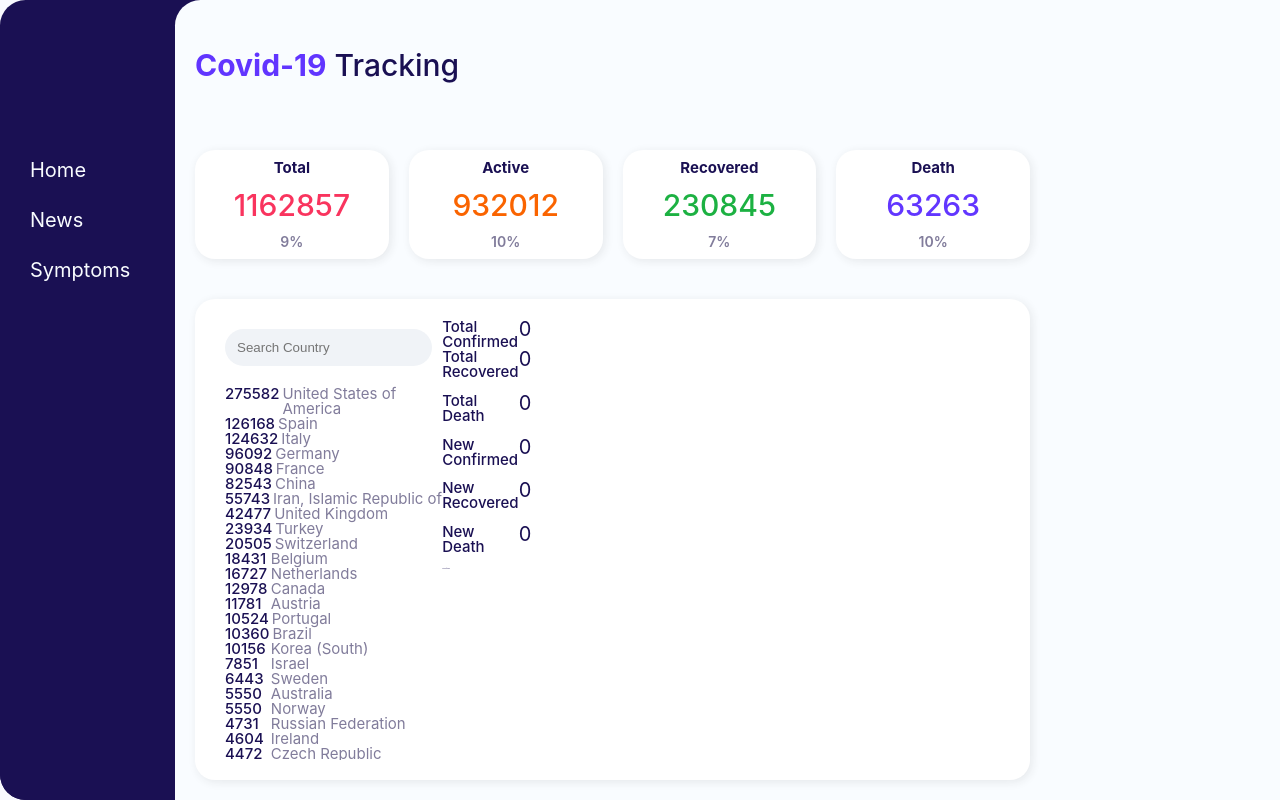
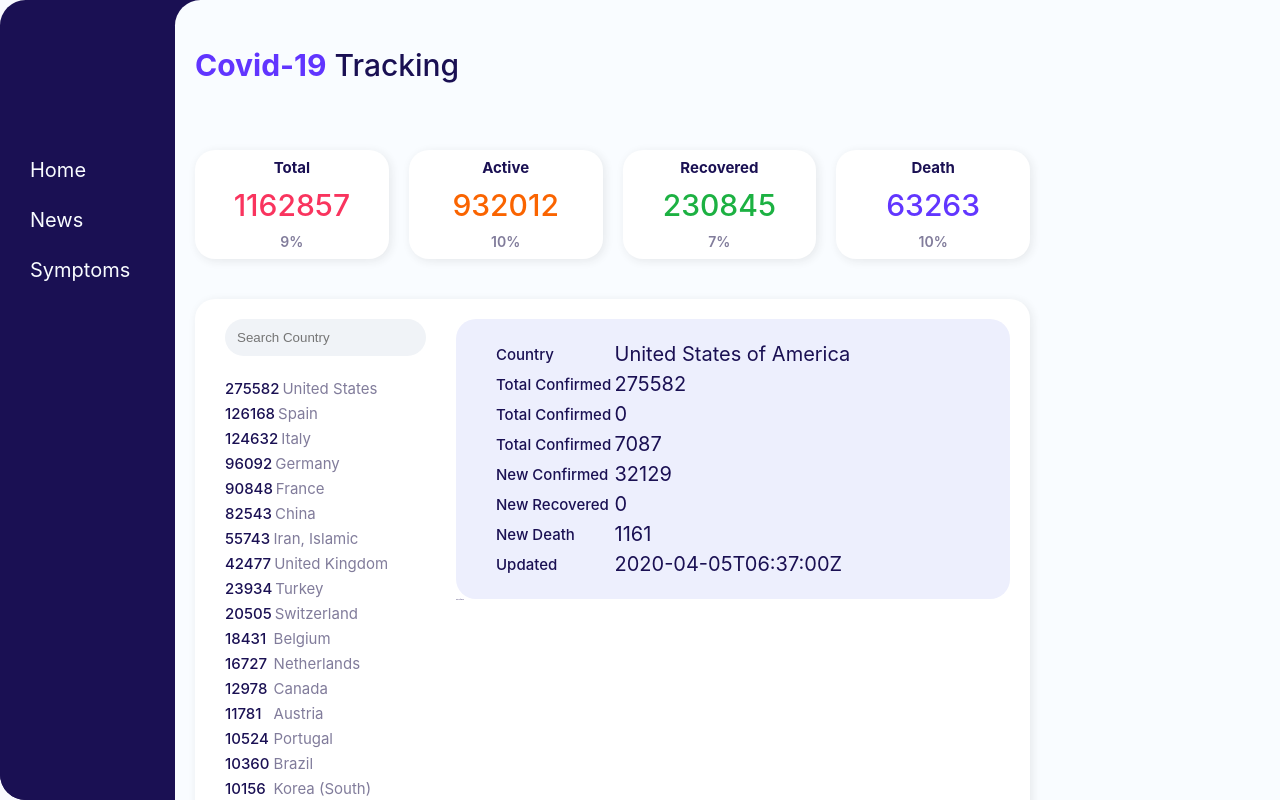
Before and after one commit to locphan2207/track-covid19, a React (Create React App) app: page / in a window 1280 px wide. Shown: the top 800 px of the page. Built offline with nearby package versions, Linux system fonts and the light colour scheme.

Commit message:
Add info section

```diff
--- a/src/components/Details.css
+++ b/src/components/Details.css
@@ -23,7 +23,7 @@
   background-color: #f0f3f7;
   border-radius: 20rem;
   padding: 10rem;
-  margin: 10rem;
+  margin: 0 30rem 10rem 10rem;
 }
 
 .search > input {
@@ -33,9 +33,12 @@
   color: #817c9b;
 }
 
+.search > input:focus {
+  outline-width: 0;
+}
+
 .list-container {
   grid-area: list;
-  /* margin: 0 10rem; */
   height: 100%;
   position: relative;
   overflow: hidden;
@@ -51,6 +54,7 @@
   display: grid;
   grid-template-columns: 1fr 4fr;
   column-gap: 3rem;
+  padding: 5rem 0;
 }
 
 .list-case-num {
@@ -66,18 +70,25 @@
 
 .info {
   grid-area: info;
-  background-color: #ffffff;
-  display: grid;
-  grid-template-columns: min-content min-content;
-  grid-template-rows: min-content;
+  background-color: #edeffd;
+  padding: 20rem 40rem;
+  border-radius: 20rem;
 }
 
-.info > h6 {
+.info-item {
+  display: grid;
+  grid-template-columns: 1fr 3fr;
+  grid-template-rows: min-content;
+  padding: 5rem 0;
+  align-items: center;
+}
+
+.info h6 {
   font-size: 15rem;
   font-weight: 500;
 }
 
-.info > p {
+.info p {
   font-size: 20rem;
 }
 
--- a/src/components/Details.js
+++ b/src/components/Details.js
@@ -1,15 +1,7 @@
-import React, { useMemo, useState } from "react"
+import React, { useMemo, useState, useEffect } from "react"
 import { connect } from "react-redux"
 
 import "./Details.css"
-
-const sortCountries = (countries) => {
-  const arr = Object.values(countries)
-  arr.sort((a, b) => {
-    return b["TotalConfirmed"] - a["TotalConfirmed"]
-  })
-  return arr
-}
 
 function Details({ countries }) {
   const [selected, setSelected] = useState({
@@ -24,8 +16,15 @@ function Details({ countries }) {
     TotalRecovered: 0,
     Date: "",
   })
+
   const sortedCountries = useMemo(() => sortCountries(countries), [countries])
-  console.log(selected)
+
+  useEffect(() => {
+    if (selected["Country"] === "...") {
+      setSelected(sortedCountries[0])
+    }
+  }, [sortedCountries])
+
   return (
     <div className="details">
       <div className="inner-container">
@@ -38,6 +37,10 @@ function Details({ countries }) {
               const onClick = () => {
                 setSelected(country)
               }
+              const shortName = country["Country"]
+                .split(" ")
+                .slice(0, 2)
+                .join(" ")
               return (
                 <div
                   className="list-item"
@@ -45,25 +48,19 @@ function Details({ countries }) {
                   onClick={onClick}
                 >
                   <p className="list-case-num">{country["TotalConfirmed"]}</p>
-                  <p className="list-name">{country["Country"]}</p>
+                  <p className="list-name">{shortName}</p>
                 </div>
               )
             })}
           </div>
         </div>
         <div className="info">
-          <h6>Total Confirmed</h6>
-          <p>{selected["TotalConfirmed"]}</p>
-          <h6>Total Recovered</h6>
-          <p>{selected["TotalRecovered"]}</p>
-          <h6>Total Death</h6>
-          <p>{selected["TotalDeaths"]}</p>
-          <h6>New Confirmed</h6>
-          <p>{selected["NewConfirmed"]}</p>
-          <h6>New Recovered</h6>
-          <p>{selected["NewRecovered"]}</p>
-          <h6>New Death</h6>
-          <p>{selected["NewDeaths"]}</p>
+          {titleToValue.map((item) => (
+            <div className="info-item" key={item[1]}>
+              <h6>{item[1]}</h6>
+              <p>{selected[item[0]]}</p>
+            </div>
+          ))}
         </div>
         <div className="graph">
           <h6>Total Confirmed</h6>
@@ -74,8 +71,26 @@ function Details({ countries }) {
 }
 
 const mapStateToProps = (state) => {
-  console.log(state)
   return { countries: state.countries }
 }
 
 export default connect(mapStateToProps)(Details)
+
+const sortCountries = (countries) => {
+  const arr = Object.values(countries)
+  arr.sort((a, b) => {
+    return b["TotalConfirmed"] - a["TotalConfirmed"]
+  })
+  return arr
+}
+
+const titleToValue = [
+  ["Country", "Country"],
+  ["TotalConfirmed", "Total Confirmed"],
+  ["TotalRecovered", "Total Confirmed"],
+  ["TotalDeaths", "Total Confirmed"],
+  ["NewConfirmed", "New Confirmed"],
+  ["NewRecovered", "New Recovered"],
+  ["NewDeaths", "New Death"],
+  ["Date", "Updated"],
+]
```
